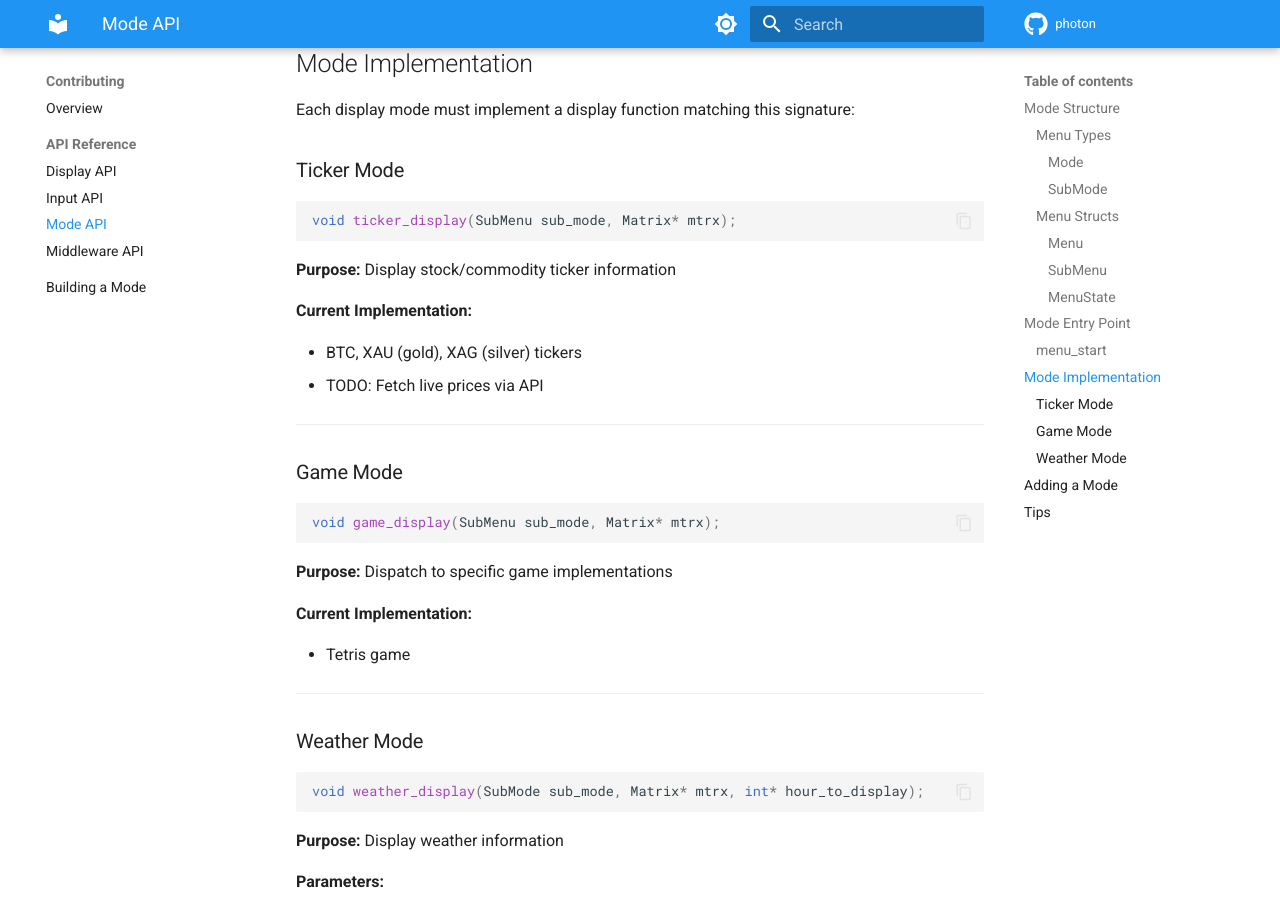
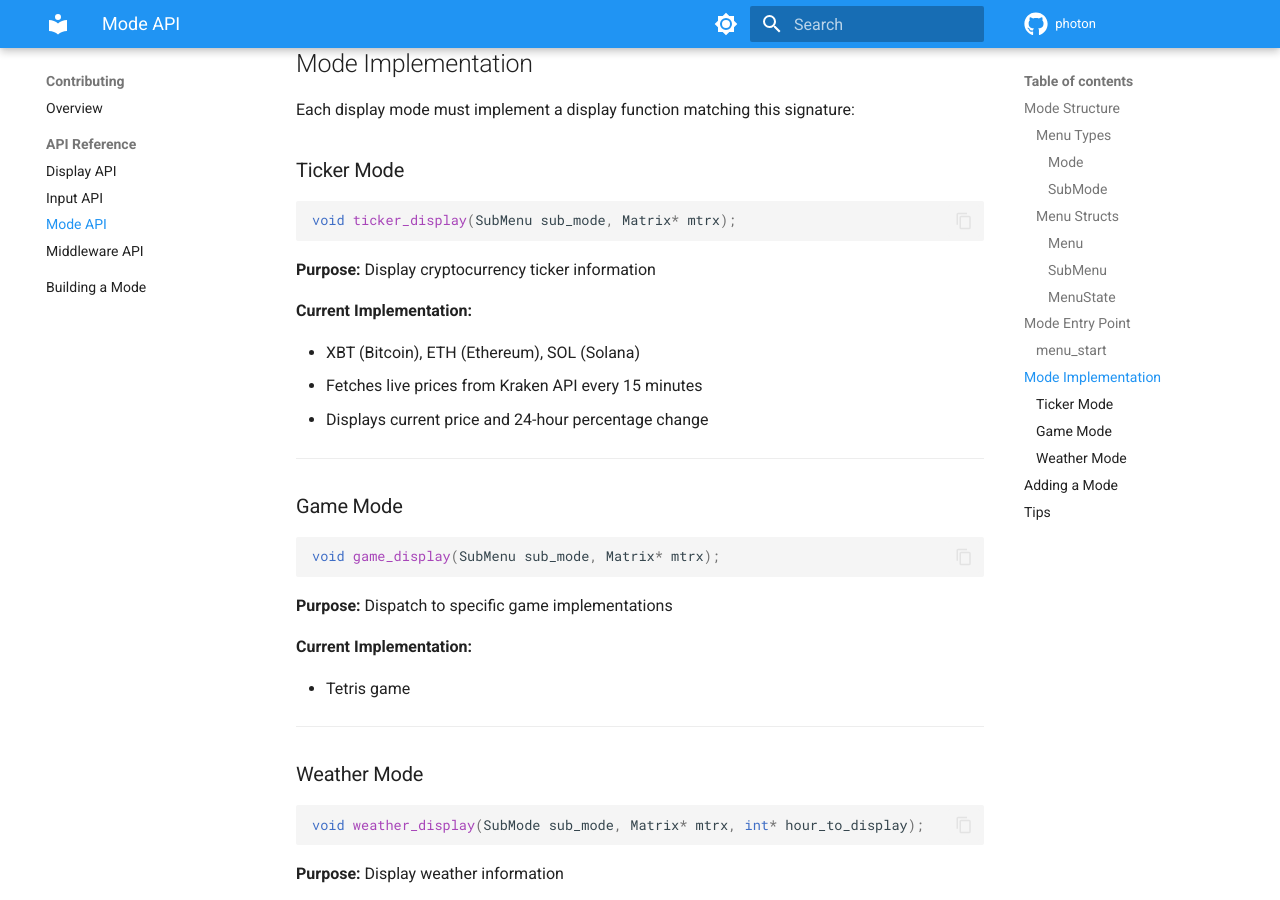
Before and after one commit to JamieWells1/photon, an MkDocs documentation site: the page built from docs/contributing/api/modes.md, in a window 1280 px wide and 900 px high, scrolled down 2952 px. Built offline with MkDocs 1.6.1 and Material for MkDocs 9.7.7, drawn with Linux system fonts in a browser that asks for light colours; comment, search, counter and statistics services are not loaded; some of the changed text lies outside the part shown.

Commit message:
Ticker display

````diff
--- a/docs/contributing/api/modes.md
+++ b/docs/contributing/api/modes.md
@@ -25,9 +25,9 @@ Specific items within each main mode.
 ```c
 typedef enum {
     // Ticker submodes (0-2)
-    TKR_BTC = 0,
-    TKR_XAU,
-    TKR_XAG,
+    TKR_XBT = 0,
+    TKR_ETH,
+    TKR_SOL,
 
     // Game submodes (3)
     GAME_TETRIS,
@@ -82,9 +82,9 @@ typedef struct {
 
 ```c
 static const SubMenu SUB_MENUS[6] = {
-    {TKR_BTC, "BTC", NULL},
-    {TKR_XAU, "XAU", NULL},
-    {TKR_XAG, "XAG", NULL},
+    {TKR_XBT, "XBT", NULL},
+    {TKR_ETH, "ETH", NULL},
+    {TKR_SOL, "SOL", NULL},
     {GAME_TETRIS, "TETRIS", &ICONS_ARR[TETRIS]},
     {TEMP_CURRENT, "NOW", NULL},
     {TEMP_HOURLY, "00", NULL},
@@ -153,12 +153,13 @@ Each display mode must implement a display function matching this signature:
 void ticker_display(SubMenu sub_mode, Matrix* mtrx);
 ```
 
-**Purpose:** Display stock/commodity ticker information
+**Purpose:** Display cryptocurrency ticker information
 
 **Current Implementation:**
 
-- BTC, XAU (gold), XAG (silver) tickers
-- TODO: Fetch live prices via API
+- XBT (Bitcoin), ETH (Ethereum), SOL (Solana)
+- Fetches live prices from Kraken API every 15 minutes
+- Displays current price and 24-hour percentage change
 
 ---
 
````
Also changed, not shown: README.md (+6 -5 lines), docs/index.md (+1 -1 lines), 7 other files.
